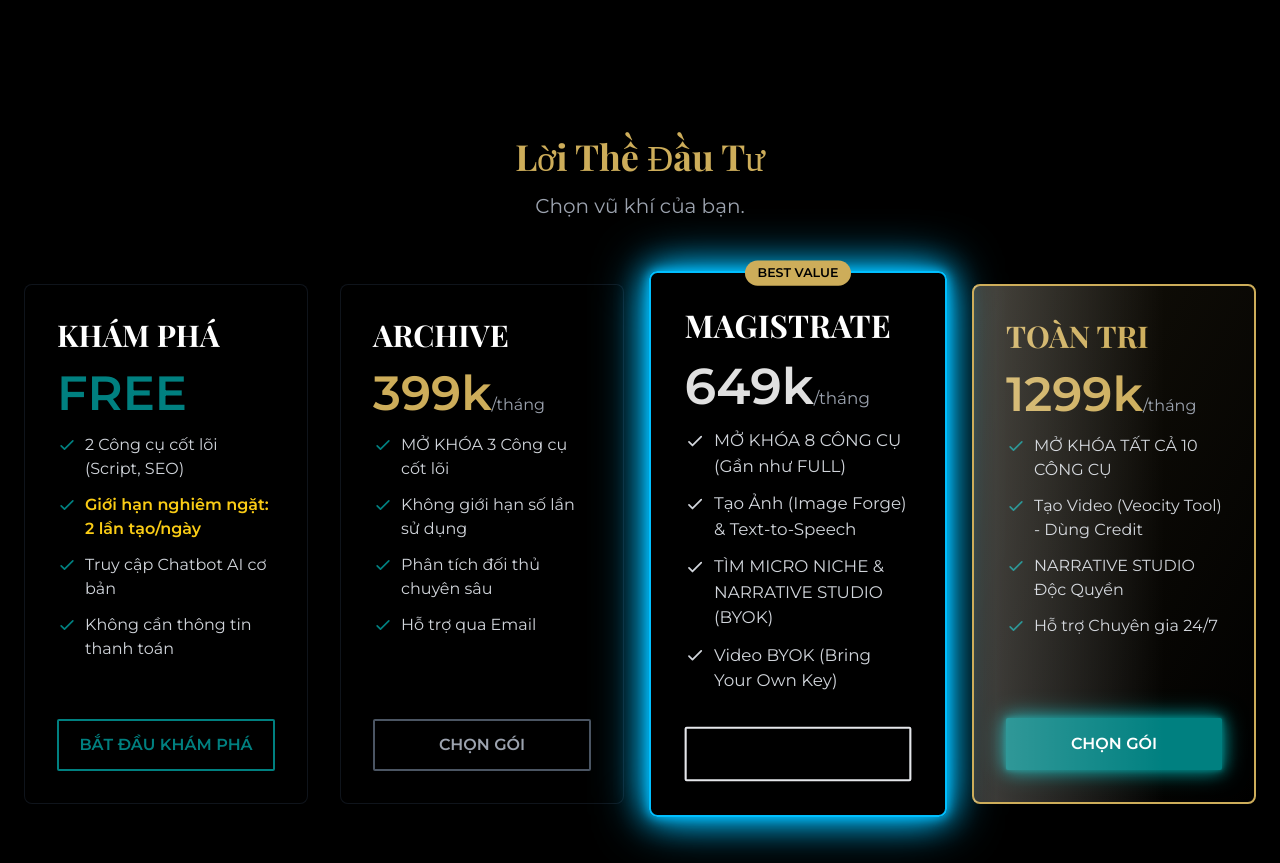
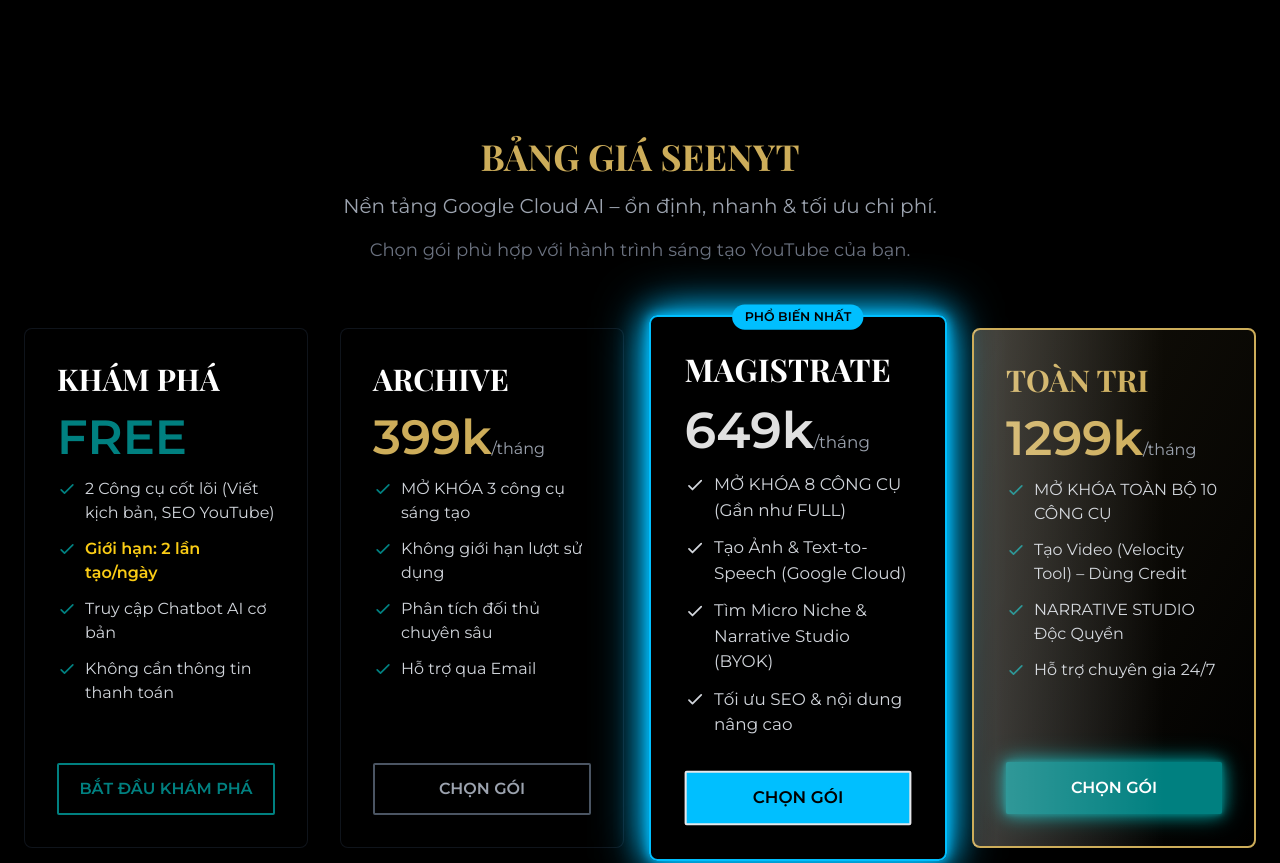
Before and after one commit to Horizon-PVT/seenweb-main, a Next.js app: page / in a window 1280 px wide. Shown: the part 4300-5163 px from the top of the page. Built offline with nearby package versions, Linux system fonts and the light colour scheme; no server answers.

Commit message:
update pricing text + brand tagline

```diff
--- a/components/PricingTable.tsx
+++ b/components/PricingTable.tsx
@@ -1,69 +1,61 @@
+// File: components/pricingtable.tsx
 import React from 'react';
 
-// --- CẤU HÌNH CỐT LÕI (Không đổi) ---
+// --- CẤU HÌNH CỐT LÕI ---
 const featuresMap = {
-    // 2/10 Công cụ (VIẾT KỊCH BẢN, SEO YOUTUBE)
   EXPLORER: [
-        "2 Công cụ cốt lõi (Script, SEO)",
-        "Giới hạn nghiêm ngặt: 2 lần tạo/ngày",
+    "2 Công cụ cốt lõi (Viết kịch bản, SEO YouTube)",
+    "Giới hạn: 2 lần tạo/ngày",
     "Truy cập Chatbot AI cơ bản",
     "Không cần thông tin thanh toán"
   ],
-    // 3/10 Công cụ (EXPLORER + PHÂN TÍCH ĐỐI THỦ)
   ARCHIVE: [
-        "MỞ KHÓA 3 Công cụ cốt lõi",
-        "Không giới hạn số lần sử dụng",
+    "MỞ KHÓA 3 công cụ sáng tạo",
+    "Không giới hạn lượt sử dụng",
     "Phân tích đối thủ chuyên sâu",
     "Hỗ trợ qua Email"
   ],
-    // 8/10 Công cụ (ARCHIVE + TÌM KÊNH ẨN, VIẾT LẠI KỊCH BẢN, TẠO ẢNH, TTS, MICRO NICHE)
   MAGISTRATE: [
     "MỞ KHÓA 8 CÔNG CỤ (Gần như FULL)",
-        "Tạo Ảnh (Image Forge) & Text-to-Speech",
-        "TÌM MICRO NICHE & NARRATIVE STUDIO (BYOK)",
-        "Video BYOK (Bring Your Own Key)",
+    "Tạo Ảnh & Text-to-Speech (Google Cloud)",
+    "Tìm Micro Niche & Narrative Studio (BYOK)",
+    "Tối ưu SEO & nội dung nâng cao"
   ],
-    // 10/10 Công cụ (MAGISTRATE + NARRATIVE STUDIO & TẠO VIDEO (Veo 3) FULL)
   TOANTRI: [
-        "MỞ KHÓA TẤT CẢ 10 CÔNG CỤ",
-        "Tạo Video (Veocity Tool) - Dùng Credit",
+    "MỞ KHÓA TOÀN BỘ 10 CÔNG CỤ",
+    "Tạo Video (Velocity Tool) – Dùng Credit",
     "NARRATIVE STUDIO Độc Quyền",
-        "Hỗ trợ Chuyên gia 24/7"
+    "Hỗ trợ chuyên gia 24/7"
   ]
 };
 // --- HẾT CẤU HÌNH CỐT LÕI ---
 
-// --- CẤU HÌNH MÀU SẮC MỚI ---
+// --- MÀU CHỦ ĐẠO ---
 const MAGISTRATE_COLOR = '#00BFFF'; // Electric Cyan
 const MAGISTRATE_GLOW = '0 0 10px #00BFFF, 0 0 30px #00BFFF, 0 0 50px #00BFFF';
 
 const PricingCard: React.FC<{
   plan: string;
-  price: string; // Giá đã được format (vd: 649k)
+  price: string;
   features: string[];
   isFeatured?: boolean;
   isOmni?: boolean;
   isFree?: boolean;
 }> = ({ plan, price, features, isFeatured, isOmni, isFree }) => {
   const baseClasses = "p-8 border rounded-lg h-full flex flex-col transition-all duration-300";
-
-  // ÁP DỤNG MÀU XANH ĐIỆN TỬ MỚI VÀO FEATURED CLASS
   const featuredClasses = `border-[${MAGISTRATE_COLOR}] border-2 relative scale-105 shadow-[${MAGISTRATE_GLOW}]`;
   const omniClasses = "border-[#CDAD5A] border-2 bg-gradient-to-br from-[#CDAD5A]/10 to-black animate-breathe relative animate-metallic-sheen-overlay";
   const freeClasses = "border-gray-800/50 bg-black/50 hover:border-[#008080]";
   const normalClasses = "border-gray-800/50 bg-black/30";
 
   let cardClasses = `${baseClasses} ${normalClasses}`;
-  if(isFree) cardClasses = `${baseClasses} ${freeClasses}`;
-  if(isFeatured) cardClasses = `${baseClasses} ${featuredClasses}`;
-  if(isOmni) cardClasses = `${baseClasses} ${omniClasses}`;
+  if (isFree) cardClasses = `${baseClasses} ${freeClasses}`;
+  if (isFeatured) cardClasses = `${baseClasses} ${featuredClasses}`;
+  if (isOmni) cardClasses = `${baseClasses} ${omniClasses}`;
 
-  // Xác định màu chữ của giá
   const priceTextColor = isFree ? 'text-[#008080]' : isFeatured ? `text-[${MAGISTRATE_COLOR}]` : 'text-[#CDAD5A]';
-  // Xác định màu chữ của checkmark
   const checkmarkColor = isFeatured ? `text-[${MAGISTRATE_COLOR}]` : 'text-[#008080]';
 
-  // Xác định màu và hiệu ứng của nút
   let buttonClasses = `w-full py-3 font-bold rounded-sm border-2 transition-colors`;
   if (isFree) {
     buttonClasses += ' bg-transparent border-[#008080] text-[#008080] hover:bg-[#008080] hover:text-white';
@@ -75,26 +67,33 @@ const PricingCard: React.FC<{
     buttonClasses += ' bg-transparent border-gray-600 text-gray-400 hover:border-[#008080] hover:text-[#008080]';
   }
 
-
   return (
-    <div className={cardClasses} style={isFeatured ? {boxShadow: MAGISTRATE_GLOW, borderColor: MAGISTRATE_COLOR} : {}}>
-      {isFeatured && <span className="absolute top-0 -translate-y-1/2 left-1/2 -translate-x-1/2 bg-[#CDAD5A] text-black text-xs font-bold px-3 py-1 rounded-full uppercase z-10">Best Value</span>}
+    <div className={cardClasses} style={isFeatured ? { boxShadow: MAGISTRATE_GLOW, borderColor: MAGISTRATE_COLOR } : {}}>
+      {isFeatured && (
+        <span className="absolute top-0 -translate-y-1/2 left-1/2 -translate-x-1/2 bg-[#00BFFF] text-black text-xs font-bold px-3 py-1 rounded-full uppercase z-10">
+          Phổ Biến Nhất
+        </span>
+      )}
       <h3 className={`text-3xl font-playfair ${isOmni ? 'text-[#CDAD5A]' : 'text-white'}`}>{plan}</h3>
 
-      {/* HIỂN THỊ GIÁ GỌN GÀNG */}
-      <p className={`text-5xl font-bold my-4 ${priceTextColor}`}>{isFree ? 'FREE' : price}
+      <p className={`text-5xl font-bold my-4 ${priceTextColor}`}>
+        {isFree ? 'FREE' : price}
         <span className="text-base font-normal text-gray-400">{isFree ? '' : '/tháng'}</span>
       </p>
 
       <ul className="space-y-3 text-gray-300 mb-8 flex-grow">
         {features.map((feature, i) => (
           <li key={i} className="flex items-start">
-            {/* SỬ DỤNG MÀU CHECKMARK MỚI */}
-            <svg className={`w-5 h-5 mr-2 flex-shrink-0 ${checkmarkColor} mt-0.5`} fill="none" stroke="currentColor" viewBox="0 0 24 24"><path strokeLinecap="round" strokeLinejoin="round" strokeWidth="2" d="M5 13l4 4L19 7"></path></svg>
-            <span className={isFree && feature.includes('Giới hạn') ? 'text-yellow-400 font-bold' : 'text-gray-300'}>{feature}</span>
+            <svg className={`w-5 h-5 mr-2 flex-shrink-0 ${checkmarkColor} mt-0.5`} fill="none" stroke="currentColor" viewBox="0 0 24 24">
+              <path strokeLinecap="round" strokeLinejoin="round" strokeWidth="2" d="M5 13l4 4L19 7" />
+            </svg>
+            <span className={isFree && feature.includes('Giới hạn') ? 'text-yellow-400 font-bold' : 'text-gray-300'}>
+              {feature}
+            </span>
           </li>
         ))}
       </ul>
+
       <button className={buttonClasses}>
         {isFree ? 'BẮT ĐẦU KHÁM PHÁ' : 'CHỌN GÓI'}
       </button>
@@ -106,40 +105,17 @@ const PricingTable: React.FC = () => {
   return (
     <section id="pricing" className="py-20 bg-black">
       <div className="container mx-auto px-6">
-        <h2 className="text-4xl text-center font-playfair text-[#CDAD5A] mb-4">Lời Thề Đầu Tư</h2>
-        <p className="text-xl text-center text-gray-400 mb-16">Chọn vũ khí của bạn.</p>
+        <h2 className="text-4xl text-center font-playfair text-[#CDAD5A] mb-4">BẢNG GIÁ SEENYT</h2>
+        <p className="text-xl text-center text-gray-400 mb-4">
+          Nền tảng Google Cloud AI – ổn định, nhanh & tối ưu chi phí.
+        </p>
+        <p className="text-lg text-center text-gray-500 mb-16">Chọn gói phù hợp với hành trình sáng tạo YouTube của bạn.</p>
 
-        {/* Điều chỉnh grid để chứa 4 cột */}
         <div className="grid grid-cols-1 md:grid-cols-2 lg:grid-cols-4 gap-8 max-w-7xl mx-auto">
-
-          <PricingCard
-            plan="KHÁM PHÁ"
-            price="0"
-            features={featuresMap.EXPLORER}
-            isFree
-          />
-
-          <PricingCard
-            plan="ARCHIVE"
-            // GIÁ GỌN GÀNG
-            price="399k"
-            features={featuresMap.ARCHIVE}
-          />
-
-          <PricingCard
-            plan="MAGISTRATE"
-            // GIÁ GỌN GÀNG
-            price="649k"
-            features={featuresMap.MAGISTRATE}
-            isFeatured
-          />
-          <PricingCard
-            plan="TOÀN TRI"
-            // GIÁ GỌN GÀNG
-            price="1299k"
-            features={featuresMap.TOANTRI}
-            isOmni
-          />
+          <PricingCard plan="KHÁM PHÁ" price="0" features={featuresMap.EXPLORER} isFree />
+          <PricingCard plan="ARCHIVE" price="399k" features={featuresMap.ARCHIVE} />
+          <PricingCard plan="MAGISTRATE" price="649k" features={featuresMap.MAGISTRATE} isFeatured />
+          <PricingCard plan="TOÀN TRI" price="1299k" features={featuresMap.TOANTRI} isOmni />
         </div>
       </div>
     </section>
```
Lines whose indentation alone changed are shown as unchanged.
